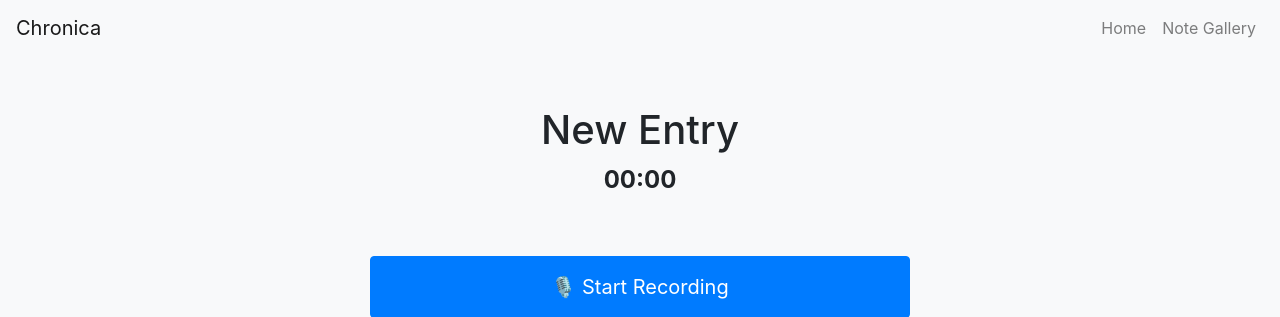
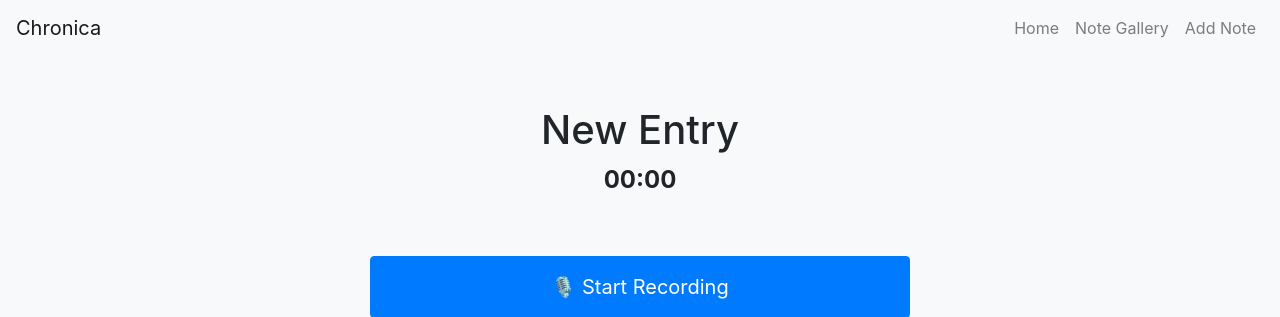
Before and after one commit to lars-quaedvlieg/chronica, a Flask app: page /new_entry/ in a window 1280 px wide. Shown: the top 317 px of the page. Run offline with Flask 3, Linux system fonts and the light colour scheme; some libraries are stand-ins or nearby versions.

Commit message:
Make navbar consistent

```diff
--- a/app/templates/new_entry.html
+++ b/app/templates/new_entry.html
@@ -21,6 +21,9 @@
                 </li>
                 <li class="nav-item">
                     <a class="nav-link" href="/note_gallery">Note Gallery</a>
+                </li>
+                <li class="nav-item">
+                    <a class="nav-link" href="/new_entry">Add Note</a>
                 </li>
             </ul>
         </div>
--- a/app/templates/note_gallery.html
+++ b/app/templates/note_gallery.html
@@ -18,6 +18,9 @@
             <ul class="navbar-nav ml-auto">
                 <li class="nav-item">
                     <a class="nav-link" href="/">Home</a>
+                </li>
+                <li class="nav-item">
+                    <a class="nav-link" href="/note_gallery">Note Gallery</a>
                 </li>
                 <li class="nav-item">
                     <a class="nav-link" href="/new_entry">Add Note</a>
```
